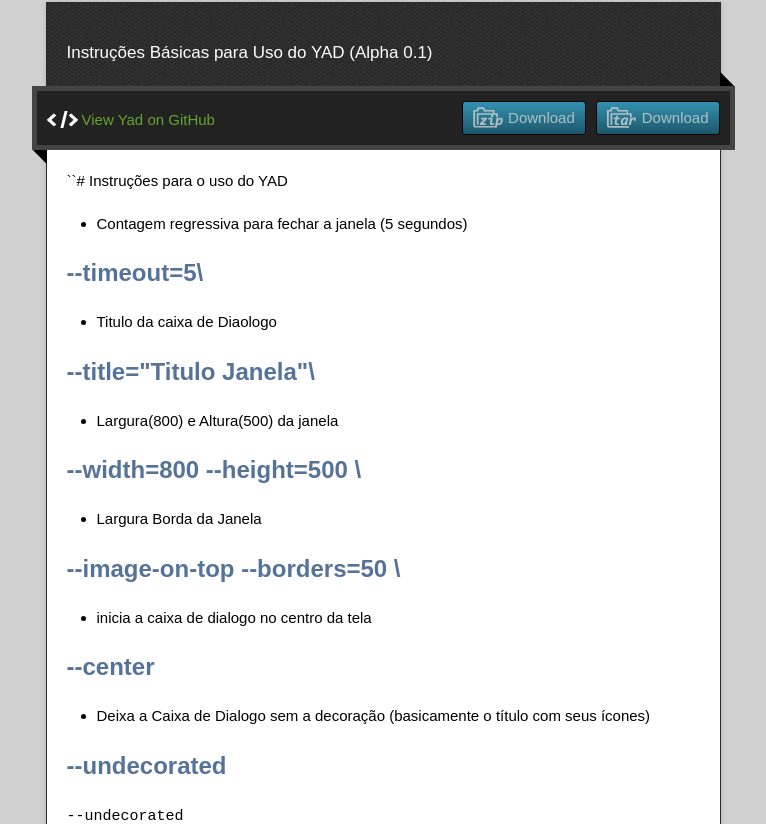
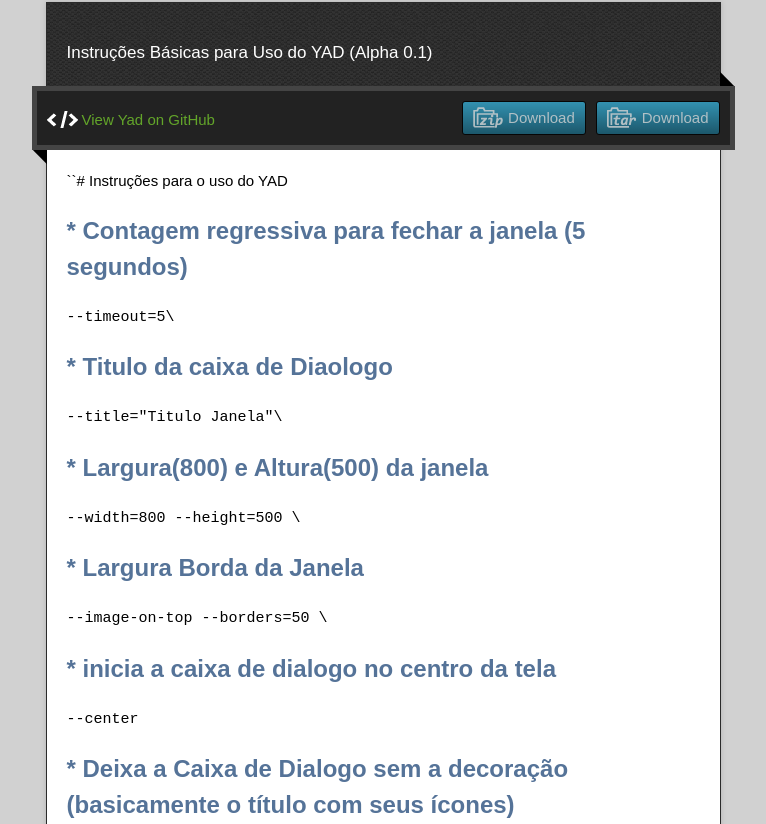
Before and after one commit to hanaure/YAD, a plain HTML site: page index.html in a window 1280 px wide. Shown: the part 128-952 px from the top of the page, without its empty margins (257-1023 px from the left). Drawn offline with nearby package versions, Linux system fonts and the light colour scheme.

Commit message:
Create gh-pages branch via GitHub

```diff
--- a/index.html
+++ b/index.html
@@ -38,47 +38,33 @@
         <article class="markdown-body">
           <p>``# Instruções para o uso do YAD</p>
 
-<ul>
-<li>Contagem regressiva para fechar a janela (5 segundos)</li>
-</ul>
+<h2>
+<a id="-contagem-regressiva-para-fechar-a-janela-5-segundos" class="anchor" href="#-contagem-regressiva-para-fechar-a-janela-5-segundos" aria-hidden="true"><span aria-hidden="true" class="octicon octicon-link"></span></a>* Contagem regressiva para fechar a janela (5 segundos)</h2>
+
+<p><code>--timeout=5\</code></p>
 
 <h2>
-<a id="--timeout5" class="anchor" href="#--timeout5" aria-hidden="true"><span aria-hidden="true" class="octicon octicon-link"></span></a>--timeout=5\</h2>
+<a id="-titulo-da-caixa-de-diaologo" class="anchor" href="#-titulo-da-caixa-de-diaologo" aria-hidden="true"><span aria-hidden="true" class="octicon octicon-link"></span></a>* Titulo da caixa de Diaologo</h2>
 
-<ul>
-<li>Titulo da caixa de Diaologo</li>
-</ul>
+<p><code>--title="Titulo Janela"\</code></p>
 
 <h2>
-<a id="--titletitulo-janela" class="anchor" href="#--titletitulo-janela" aria-hidden="true"><span aria-hidden="true" class="octicon octicon-link"></span></a>--title="Titulo Janela"\</h2>
+<a id="-largura800-e-altura500-da-janela" class="anchor" href="#-largura800-e-altura500-da-janela" aria-hidden="true"><span aria-hidden="true" class="octicon octicon-link"></span></a>* Largura(800) e Altura(500) da janela</h2>
 
-<ul>
-<li>Largura(800) e Altura(500) da janela</li>
-</ul>
+<p><code>--width=800 --height=500 \</code></p>
 
 <h2>
-<a id="--width800---height500-" class="anchor" href="#--width800---height500-" aria-hidden="true"><span aria-hidden="true" class="octicon octicon-link"></span></a>--width=800 --height=500 \</h2>
+<a id="-largura-borda-da-janela" class="anchor" href="#-largura-borda-da-janela" aria-hidden="true"><span aria-hidden="true" class="octicon octicon-link"></span></a>* Largura Borda da Janela</h2>
 
-<ul>
-<li>Largura Borda da Janela</li>
-</ul>
+<p><code>--image-on-top --borders=50 \</code></p>
 
 <h2>
-<a id="--image-on-top---borders50-" class="anchor" href="#--image-on-top---borders50-" aria-hidden="true"><span aria-hidden="true" class="octicon octicon-link"></span></a>--image-on-top --borders=50 \</h2>
+<a id="-inicia-a-caixa-de-dialogo-no-centro-da-tela" class="anchor" href="#-inicia-a-caixa-de-dialogo-no-centro-da-tela" aria-hidden="true"><span aria-hidden="true" class="octicon octicon-link"></span></a>* inicia a caixa de dialogo no centro da tela</h2>
 
-<ul>
-<li>inicia a caixa de dialogo no centro da tela</li>
-</ul>
+<p><code>--center</code> </p>
 
 <h2>
-<a id="--center" class="anchor" href="#--center" aria-hidden="true"><span aria-hidden="true" class="octicon octicon-link"></span></a>--center</h2>
-
-<ul>
-<li>Deixa a Caixa de Dialogo sem a decoração (basicamente o título com seus ícones)</li>
-</ul>
-
-<h2>
-<a id="--undecorated" class="anchor" href="#--undecorated" aria-hidden="true"><span aria-hidden="true" class="octicon octicon-link"></span></a>--undecorated</h2>
+<a id="-deixa-a-caixa-de-dialogo-sem-a-decoração-basicamente-o-título-com-seus-ícones" class="anchor" href="#-deixa-a-caixa-de-dialogo-sem-a-decora%C3%A7%C3%A3o-basicamente-o-t%C3%ADtulo-com-seus-%C3%ADcones" aria-hidden="true"><span aria-hidden="true" class="octicon octicon-link"></span></a>* Deixa a Caixa de Dialogo sem a decoração (basicamente o título com seus ícones)</h2>
 
 <p><code>--undecorated</code></p>
         </article>
--- a/params.json
+++ b/params.json
@@ -1,6 +1,6 @@
 {
   "name": "Yad",
   "tagline": "Instruções Básicas para Uso do YAD (Alpha 0.1)",
-  "body": "``# Instruções para o uso do YAD\r\n\r\n* Contagem regressiva para fechar a janela (5 segundos)\r\n\r\n## --timeout=5\\\r\n\r\n* Titulo da caixa de Diaologo\r\n\r\n## --title=\"Titulo Janela\"\\\r\n\r\n* Largura(800) e Altura(500) da janela\r\n\r\n## --width=800 --height=500 \\\r\n\r\n* Largura Borda da Janela\r\n\r\n## --image-on-top --borders=50 \\\r\n\r\n* inicia a caixa de dialogo no centro da tela\r\n\r\n## --center \r\n\r\n* Deixa a Caixa de Dialogo sem a decoração (basicamente o título com seus ícones)\r\n\r\n## --undecorated \r\n` --undecorated `",
+  "body": "``# Instruções para o uso do YAD\r\n\r\n## * Contagem regressiva para fechar a janela (5 segundos)\r\n\r\n`--timeout=5\\`\r\n\r\n## * Titulo da caixa de Diaologo\r\n\r\n`--title=\"Titulo Janela\"\\`\r\n\r\n## * Largura(800) e Altura(500) da janela\r\n\r\n`--width=800 --height=500 \\`\r\n\r\n## * Largura Borda da Janela\r\n\r\n`--image-on-top --borders=50 \\`\r\n\r\n## * inicia a caixa de dialogo no centro da tela\r\n\r\n`--center` \r\n\r\n## * Deixa a Caixa de Dialogo sem a decoração (basicamente o título com seus ícones) \r\n\r\n` --undecorated `\r\n",
   "note": "Don't delete this file! It's used internally to help with page regeneration."
 }
```
